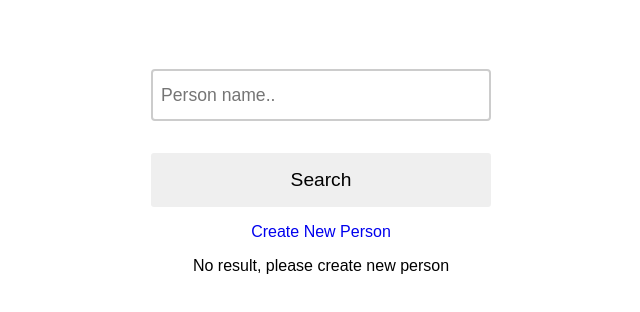
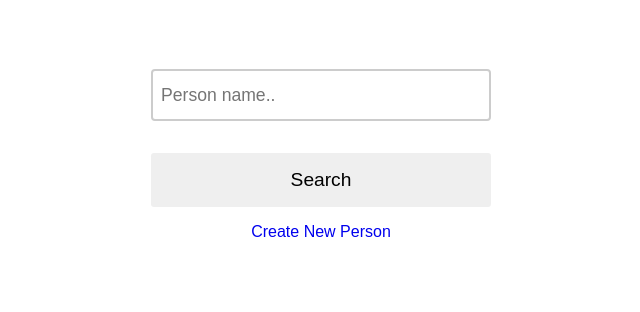
Before and after one commit to Terence625/react-express-mysql-nginx, a React (Create React App) app in the folder frontend/: page /searchPerson in a window 1280 px wide. Shown: the top 312 px of the page, without its empty margins (319-959 px from the left). Built offline with nearby package versions, Linux system fonts and the light colour scheme.

Commit message:
[Terence] change initial state of searchResult to be undefined

```diff
--- a/frontend/src/pages/search-person-page/SearchPersonPage.jsx
+++ b/frontend/src/pages/search-person-page/SearchPersonPage.jsx
@@ -7,7 +7,7 @@ import { Link } from "react-router-dom";
 
 const SearchPersonPage = () => {
   const [searchValue, setSearchValue] = useState("");
-  const [searchResult, setSearchResult] = useState([]);
+  const [searchResult, setSearchResult] = useState();
   const [currentPage, setCurrentPage] = useState(1);
   const [isLoading, setIsLoading] = useState(false);
   const [isError, setIsError] = useState(false);
@@ -20,7 +20,7 @@ const SearchPersonPage = () => {
         method: "get",
         url: `/searchPerson?name=${searchValue}`,
       });
-      setSearchResult(result.data.personList);
+      setSearchResult(result.data.personList)
     } catch (error) {
       setIsError(true);
     }
@@ -36,11 +36,13 @@ const SearchPersonPage = () => {
         onSearchValueChange={(value) => setSearchValue(value)}
       />
       <Link to={"/createPerson"}>Create New Person</Link>
-      <ResultList
-        searchResult={searchResult}
-        currentPage={currentPage}
-        onSelectPage={(value) => setCurrentPage(value)}
-      />
+      {searchResult && (
+        <ResultList
+          searchResult={searchResult}
+          currentPage={currentPage}
+          onSelectPage={(value) => setCurrentPage(value)}
+        />
+      )}
     </PageContainer>
   );
 };
```
